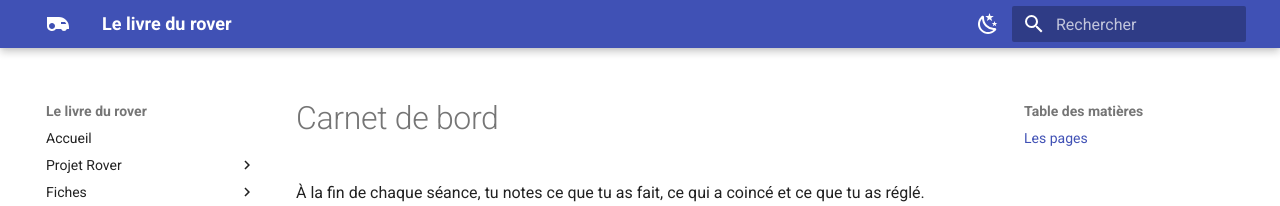
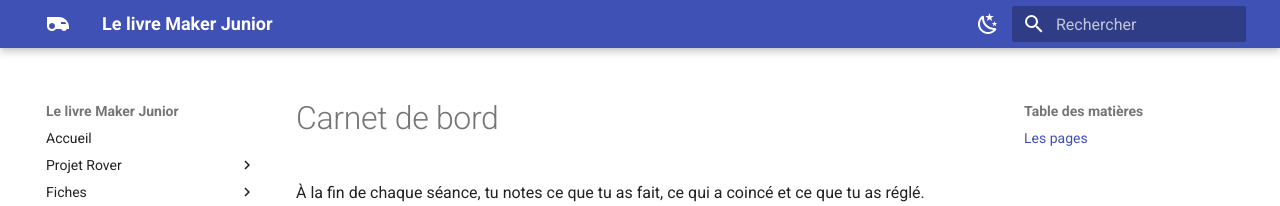
Before and after one commit to arbona-robin/maker-junior, an MkDocs documentation site: the page built from docs/carnet-de-bord/index.md, in a window 1280 px wide. Shown: the top 206 px of the page. Built offline with MkDocs 1.6.1 and Material for MkDocs 9.7.7, drawn with Linux system fonts in a browser that asks for light colours.

Commit message:
Le livre Maker Junior
Le titre disait « du rover » alors que la première phrase dit « le
support des ateliers maker », et que la skill l'appelle déjà le livre
Maker Junior. Le rover est un projet du livre, pas le livre.

```diff
--- a/CLAUDE.md
+++ b/CLAUDE.md
@@ -1,4 +1,4 @@
-# Le livre du rover — règles du dépôt
+# Le livre Maker Junior — règles du dépôt
 
 Site MkDocs Material. `docs/` est publié, `animation/` ne l'est pas.
 
--- a/README.md
+++ b/README.md
@@ -1,4 +1,4 @@
-# Le livre du rover
+# Le livre Maker Junior
 
 Le support écrit des ateliers maker : fabrication, électronique et programmation. Écrit en Markdown, publié en site statique avec [MkDocs Material](https://squidfunk.github.io/mkdocs-material/).
 
--- a/docs/index.md
+++ b/docs/index.md
@@ -1,4 +1,4 @@
-# Le livre du rover
+# Le livre Maker Junior
 
 Ce livre est le support des ateliers maker. Tout ce qu'on fabrique, branche et programme en séance est écrit ici — avec les photos, les plans et les programmes.
 
--- a/mkdocs.yml
+++ b/mkdocs.yml
@@ -1,5 +1,5 @@
-site_name: Le livre du rover
-site_description: Le support des ateliers maker — fabrication, électronique et programmation.
+site_name: Le livre Maker Junior
+site_description: Le support écrit des ateliers Maker Junior — fabrication, électronique et programmation.
 site_author: Robin Arbona
 site_url: https://maker.arbona.dev/
 docs_dir: docs
```
